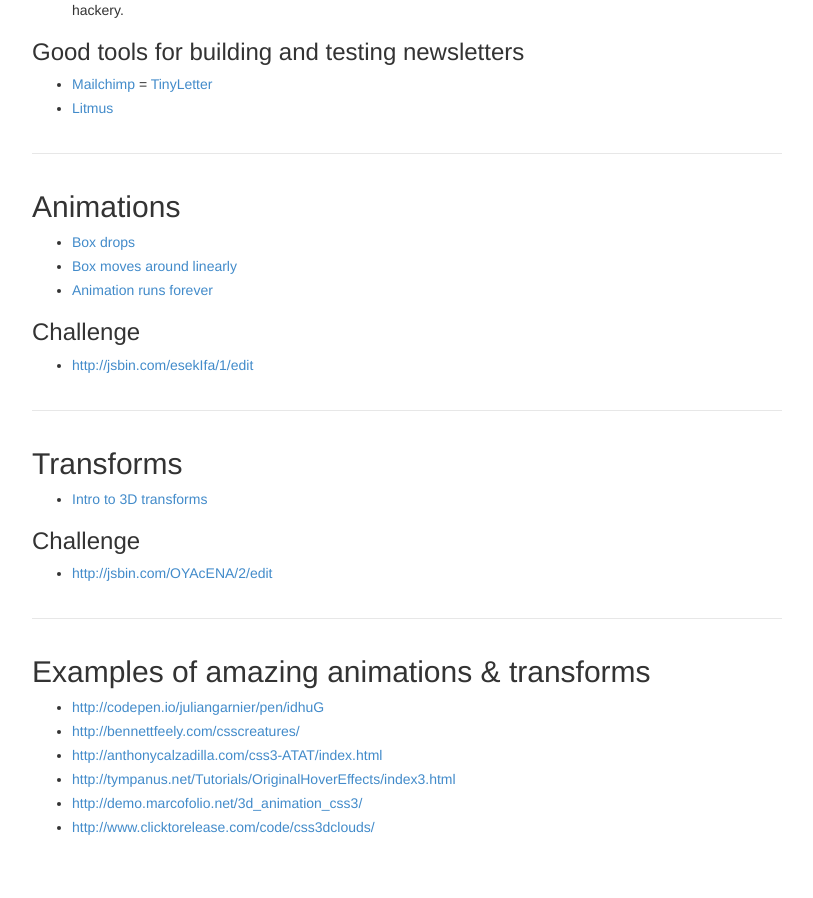
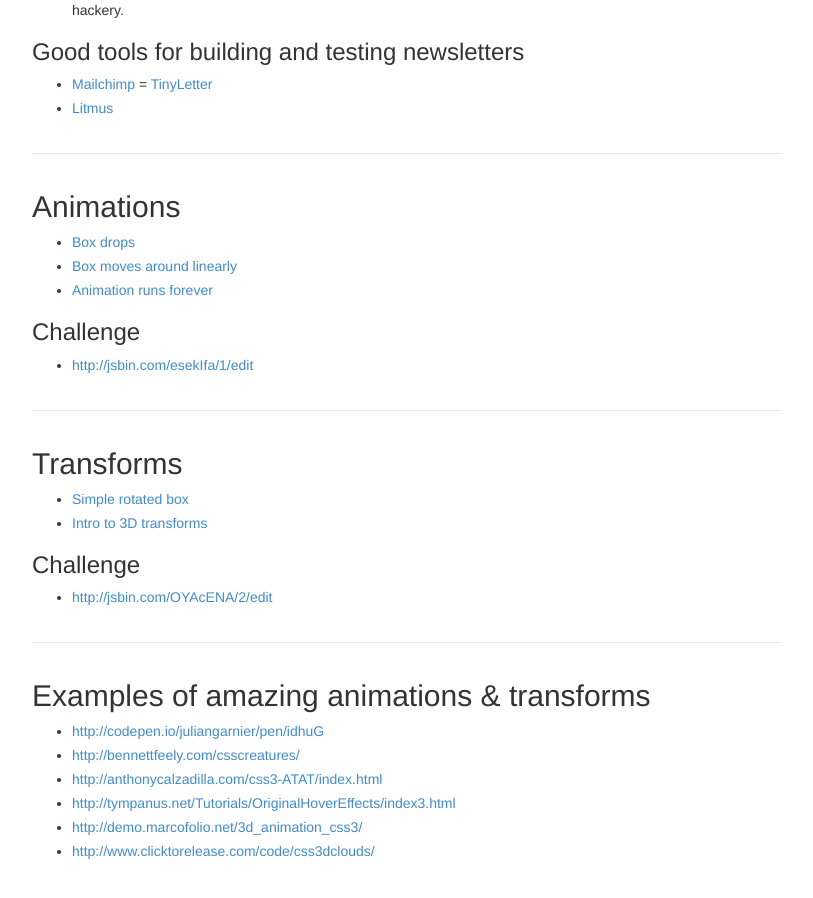
Before and after one commit to tsl-frontend/tsl-frontend.github.io, a Jekyll site: the page built from _posts/2013-12-11-21.md, in a window 1280 px wide and 900 px high, scrolled down 1436 px. Shown: the whole window, without its empty margins (428-1241 px from the left). Built offline with Jekyll 4.4.1, drawn with Linux system fonts in a browser that asks for light colours; nearby versions of some CDN libraries; Markdown is read by kramdown in place of the engine named in the settings; before the commit the page ends 2312 px from its top, so only the background shows below that.

Commit message:
One mroe example.

```diff
--- a/_posts/2013-12-11-21.md
+++ b/_posts/2013-12-11-21.md
@@ -97,6 +97,7 @@ td, th {
 
 ## Transforms
 
+- [Simple rotated box](http://jsbin.com/eXOnicid/1/edit)
 - [Intro to 3D transforms](http://desandro.github.io/3dtransforms/)
 
 ### Challenge
```
